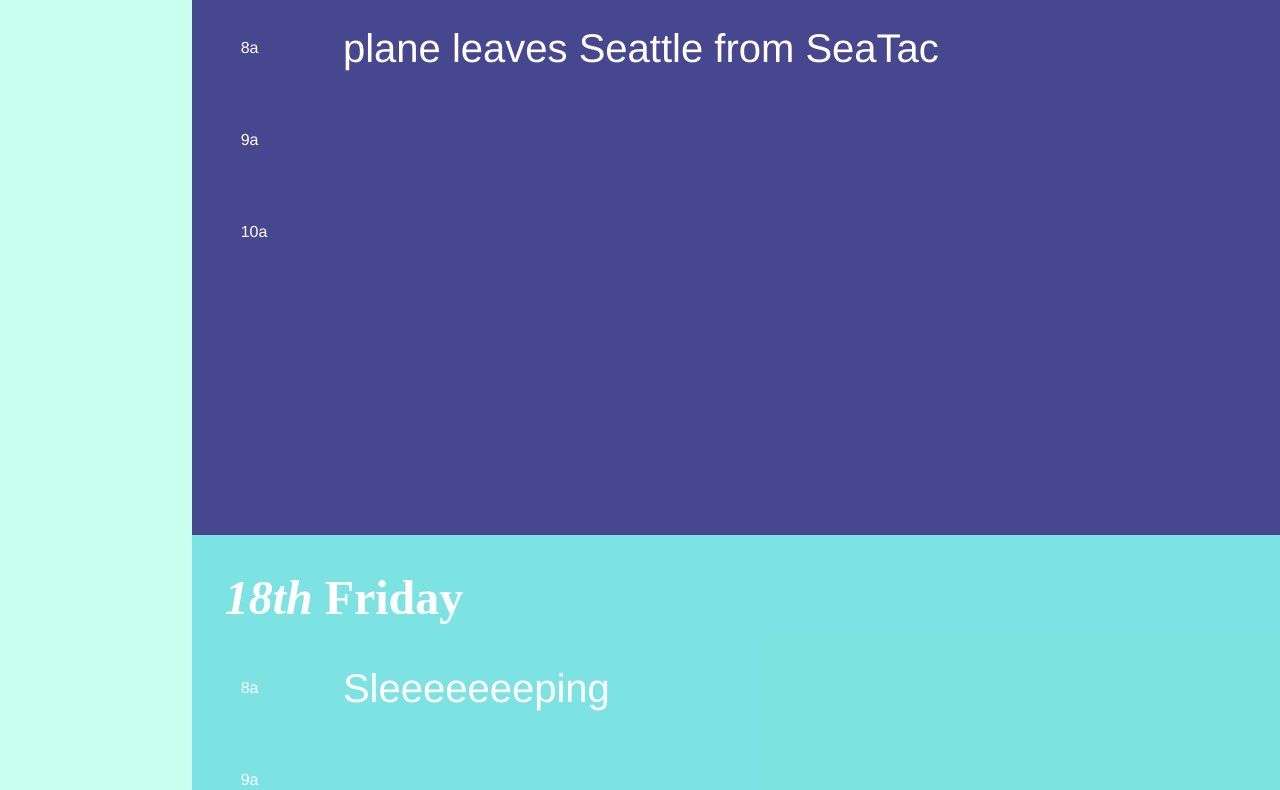
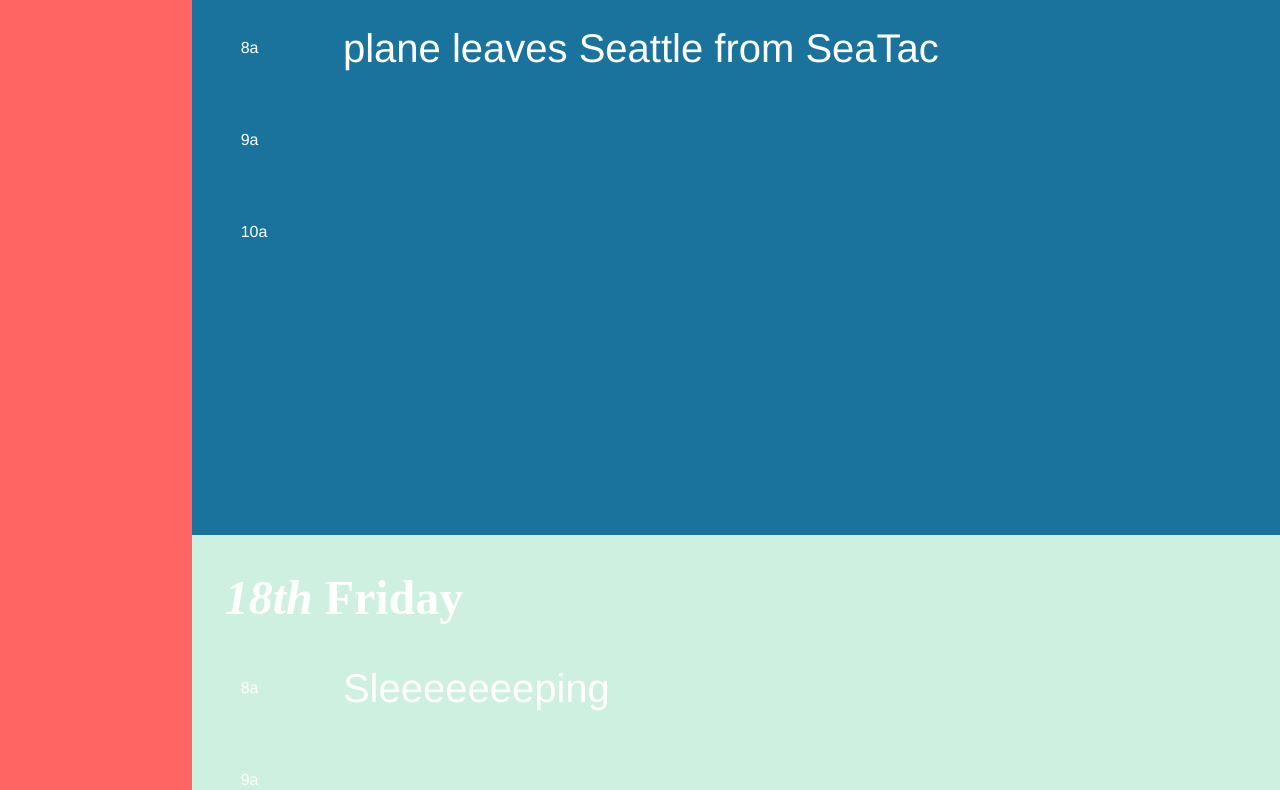
Before and after one commit to rebeccastream/treks, a plain HTML site: page index.html in a window 1280 px wide. Shown: the part 387-1177 px from the top of the page. Drawn offline with Linux system fonts and the light colour scheme.

Commit message:
Color changes

```diff
--- a/stylesheets/main.scss
+++ b/stylesheets/main.scss
@@ -4,11 +4,11 @@
 
 /* Coolors Exported Palette - coolors.co/c9ffef-74e0e0-383484-abf149-ff6663 */
 
-$color1: #c9ffef; //rgba(201, 255, 239, 100)
-$color2: #74e0e0; //rgba(116, 224, 224, 100)
-$color3: #383484; //rgba(56, 52, 132, 100)
-$color4: #abf149; //rgba(171, 241, 73, 100)
-$color5: #ff6663; //rgba(255, 102, 99, 100)
+$color1: #ff6663; //rgba(255, 102, 99, 100)
+$color2: #c9ffef; //rgba(201, 255, 239, 100)
+$color3: #0075a2; //rgba(0, 117, 162, 100)
+$color4: #004e64; //rgba(0, 78, 100, 100)
+$color5: #41a864; //rgba(65, 168, 100, 100)
 $primary-text: #ffffff;
 
 $font-stack: "proxima-nova", "Helvetica", sans-serif;
```
Also changed, not shown: stylesheets/main.css, 1 other file.
